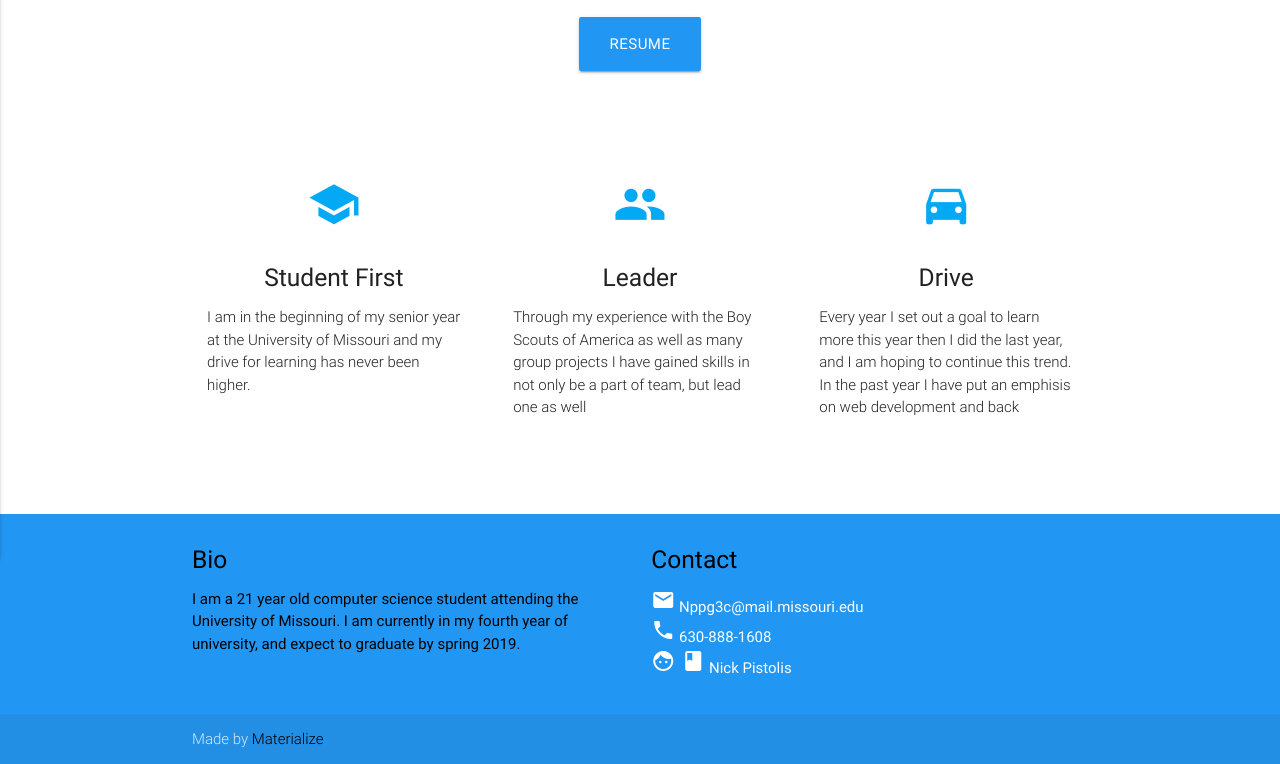
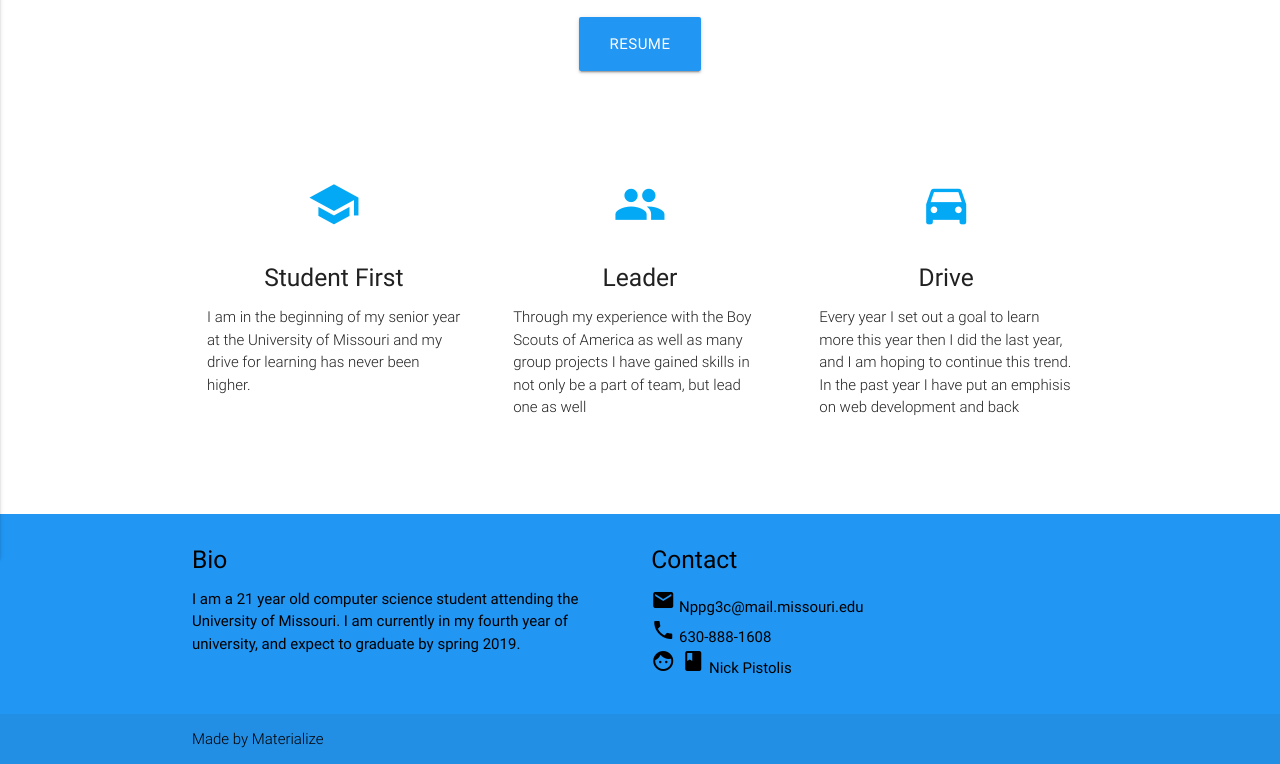
Before and after one commit to NickPistolis/NickPistolis.github.io, a plain HTML site: page index.html in a window 1280 px wide. Shown: the part 302-1066 px from the top of the page. Drawn offline with nearby package versions, Linux system fonts and the light colour scheme; files whose address does not match are found by name.

Commit message:
Fixed some coloring

```diff
--- a/index.html
+++ b/index.html
@@ -88,16 +88,16 @@
         <div class="col l4 s12">
           <h5 class="black-text">Contact</h5>
           <ul>
-            <li><i class="material-icons">mail</i> Nppg3c@mail.missouri.edu </li>
-            <li><i class="material-icons">phone</i> 630-888-1608</li>
-            <li><i class="material-icons">face book</i> Nick Pistolis</li>
+            <li  class="black-text"><i class="material-icons">mail</i> Nppg3c@mail.missouri.edu </li>
+            <li class="black-text"><i class=" material-icons">phone</i> 630-888-1608</li>
+            <li  class="black-text"><i class="material-icons">face book</i> Nick Pistolis</li>
 
           </ul>
         </div>
       </div>
     </div>
     <div class="footer-copyright">
-      <div class="container">
+      <div class="container black-text">
       Made by <a class="black-text text-lighten-3" href="http://materializecss.com">Materialize</a>
       </div>
     </div>
```
